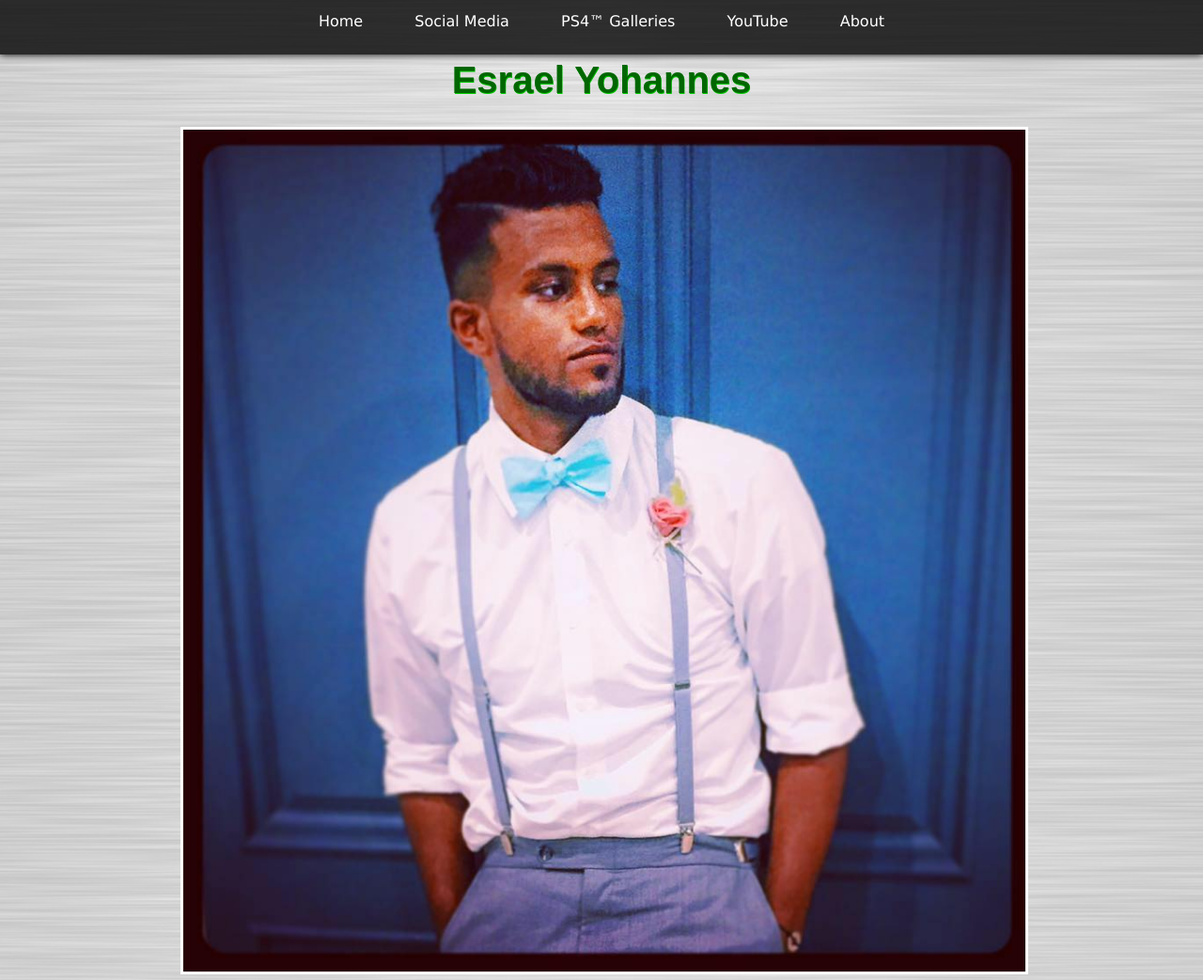
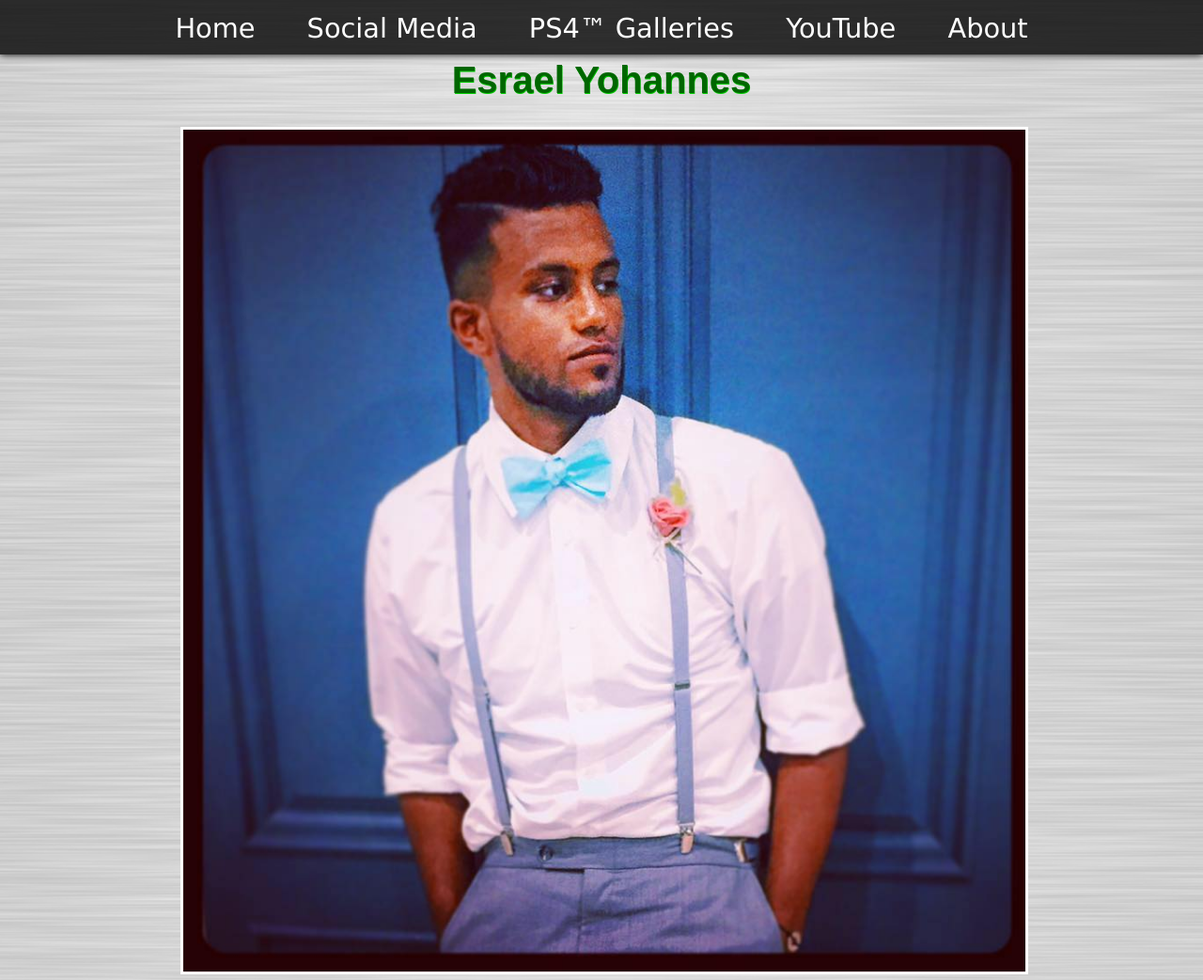
Before and after one commit to esruthegreat/esruthegreat.github.io, a plain HTML site: page index.html in a window 1280 px wide. Shown: the top 1043 px of the page at 94% size. Drawn offline with nearby package versions, Linux system fonts and the light colour scheme.

Commit message:
Update EY_Website_Stylesheet.css

```diff
--- a/EY_Website_Stylesheet.css
+++ b/EY_Website_Stylesheet.css
@@ -19,7 +19,7 @@ color: rgba(1, 1, 1, 0.8);
 
 #navigation a {
 font-family: Verdana;
-font-size: 2.25vw/*100*/%;
+font-size: 2.25vw/*100%*/;
 padding-left: 2%;
 padding-right: 2%;
 color: white;
```
